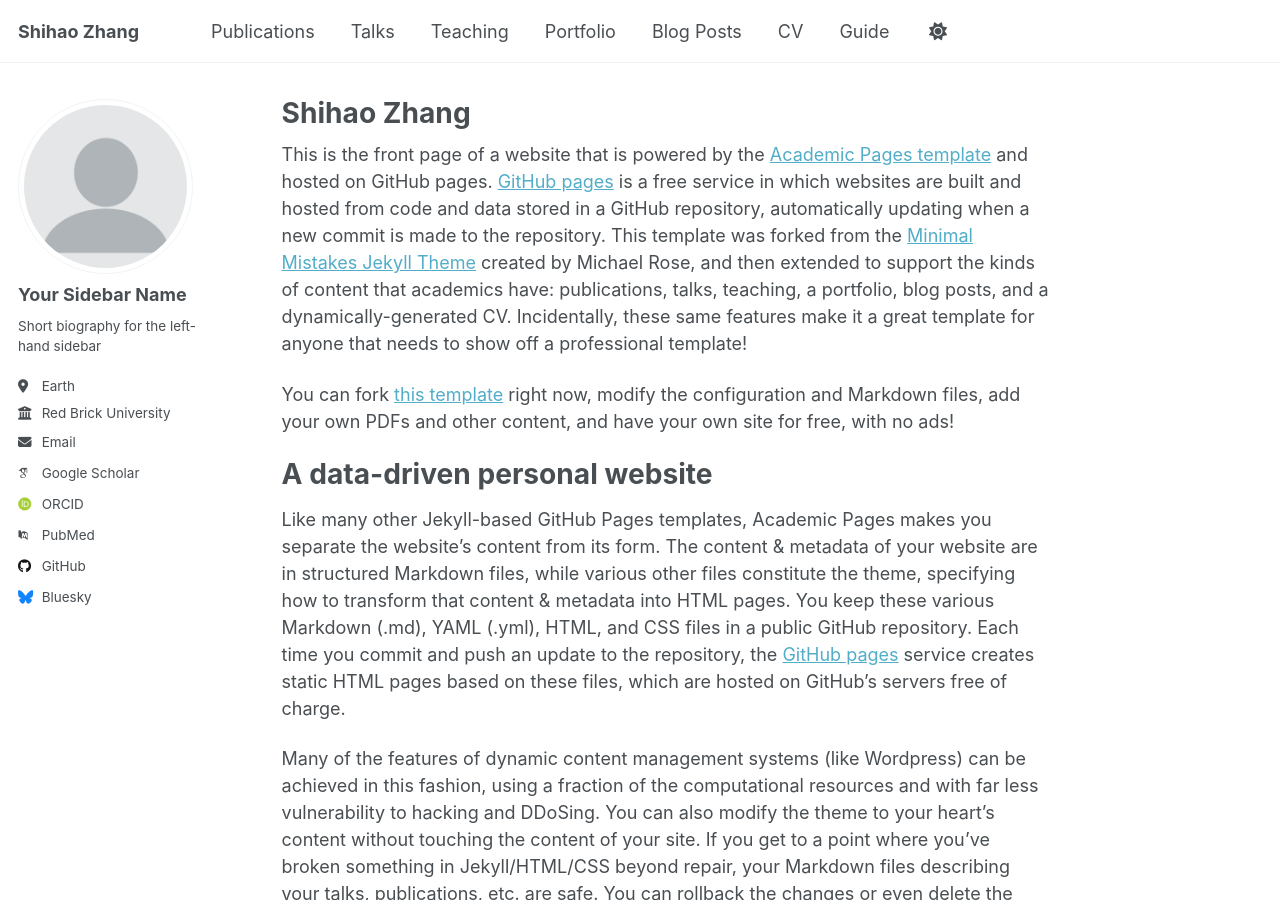
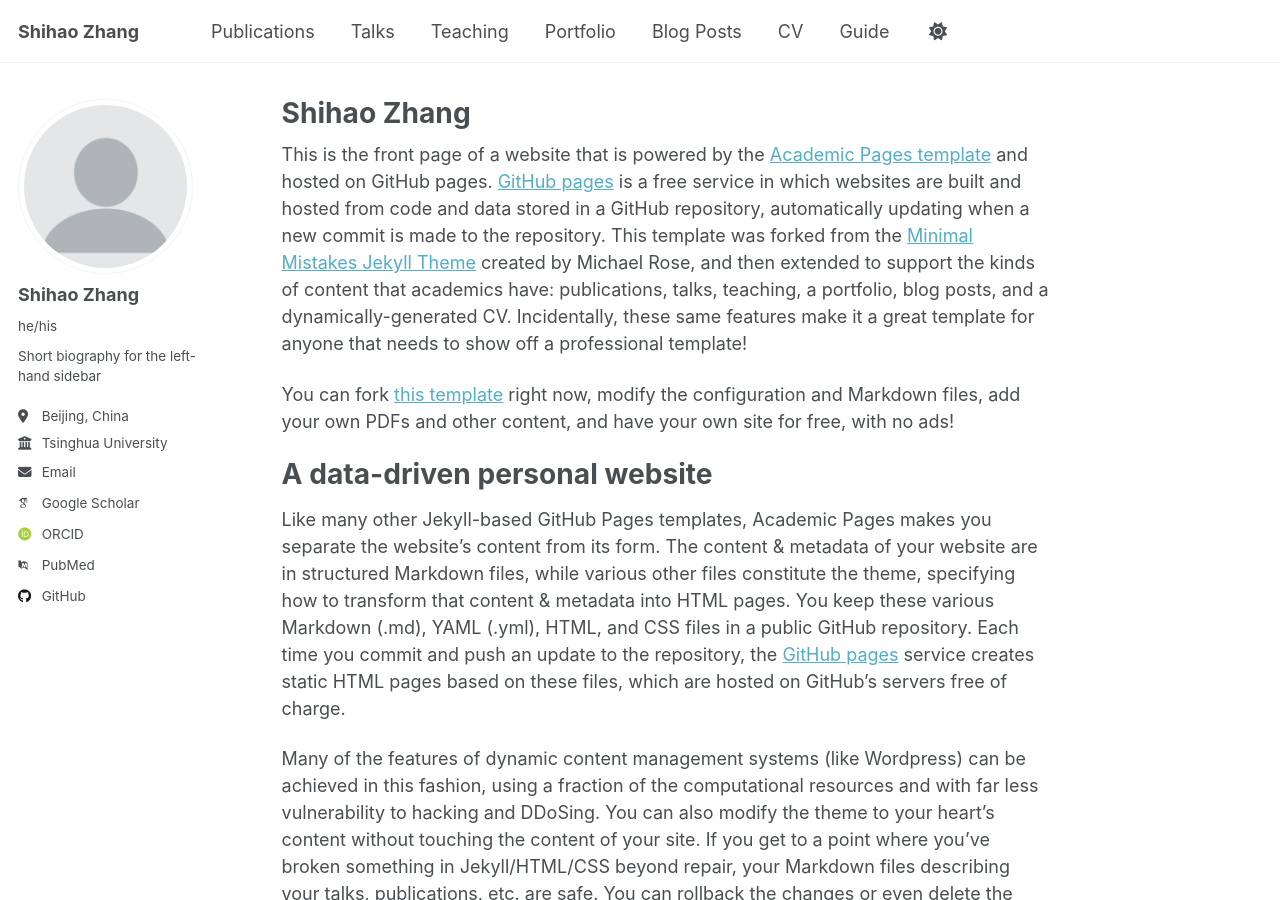
Before and after one commit to sh-zhang22/sh-zhang22.github.io, a Jekyll site: the page built from _pages/about.md, in a window 1280 px wide and 900 px high. Built offline with Jekyll 4.4.1, drawn with Linux system fonts in a browser that asks for light colours; some web fonts are replaced; a script that is not in the unit is left out.

Commit message:
Update _config.yml

```diff
--- a/_config.yml
+++ b/_config.yml
@@ -23,13 +23,13 @@ repository               : "academicpages/academicpages.github.io"
 author:
   # Biographic information
   avatar           : "profile.png"
-  name             : "Your Sidebar Name"
-  pronouns         : # example: "she/her"
+  name             : "Shihao Zhang"
+  pronouns         : "he/his"
   bio              : "Short biography for the left-hand sidebar"
-  location         : "Earth"
-  employer         : "Red Brick University"
+  location         : "Beijing, China"
+  employer         : "Tsinghua University"
   uri              : # URL
-  email            : "none@example.org"
+  email            : "sh-zhang22@mails.tsinghua.edu.cn"
 
   # Academic websites
   academia         : # URL
@@ -52,7 +52,7 @@ author:
 
   # Social media
   artstation       : # Username
-  bluesky          : "bsky.app" # Replace this with you Bluesky username
+  bluesky          : # "bsky.app" # Replace this with you Bluesky username
   facebook         : # Username
   flickr           : # Username
   foursquare       : # Username
```
